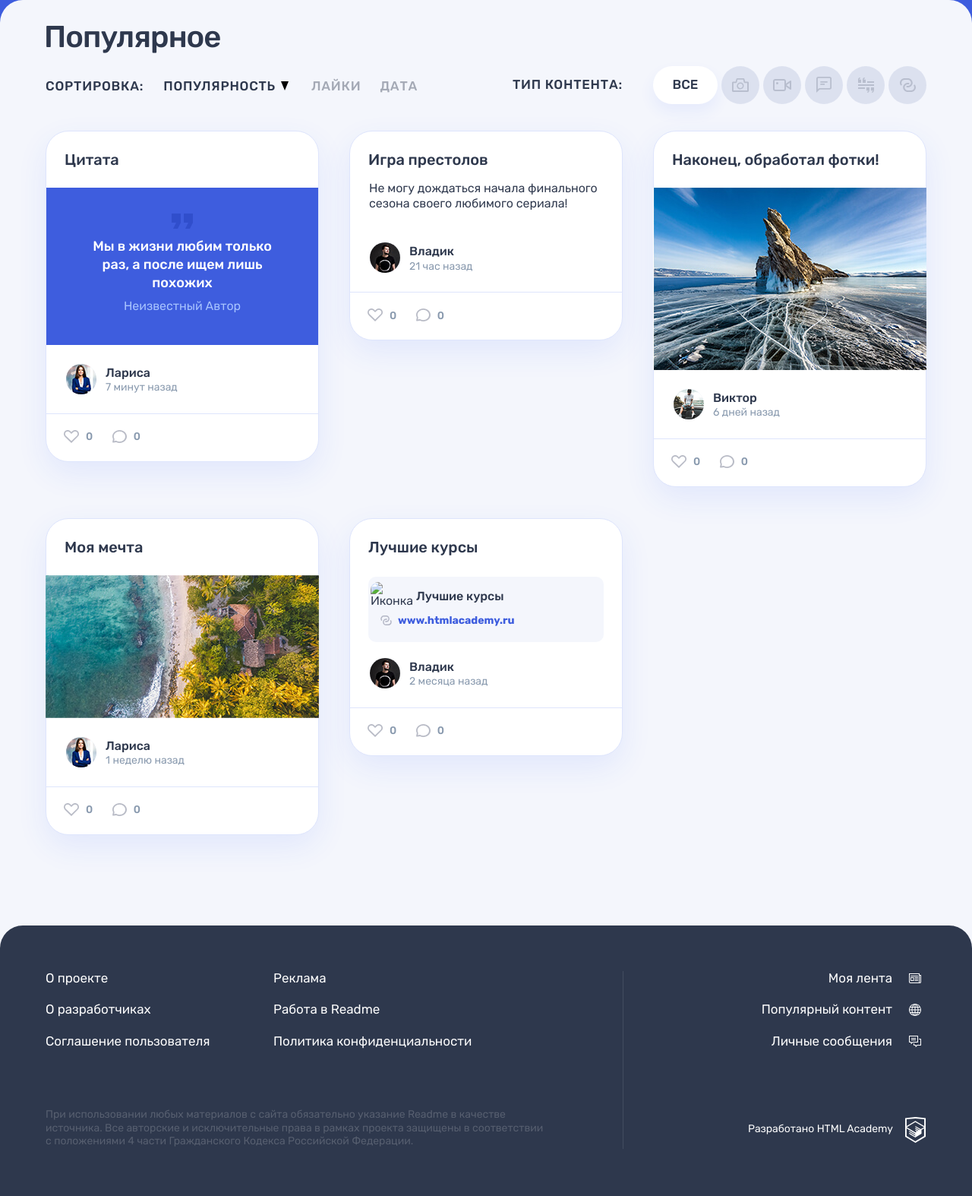
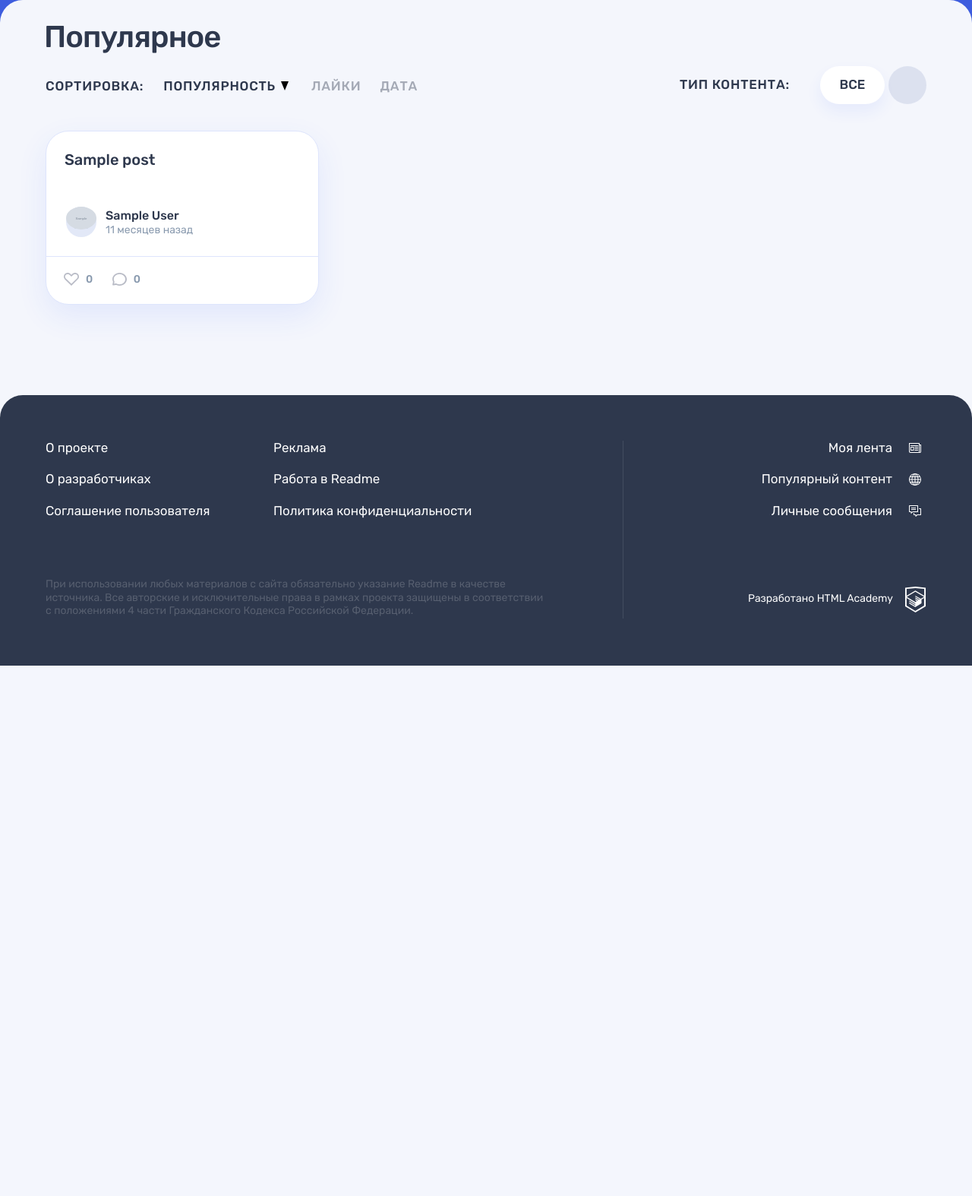
Before and after one commit to htmlacademy-php/240455-readme-12, a PHP site: page / in a window 1280 px wide. Shown: the part 71-1645 px from the top of the page at 76% size. After the commit the page ends 947 px from the top, so only its background shows below. Run offline with PHP 8.4, Linux system fonts and the light colour scheme; tables that the repository leaves empty hold one stand-in row (values such as "Sample post"); grey boxes marked "Sample" are stand-in pictures.

Commit message:
Чтение и показ записей из MySQL

```diff
--- /dev/null
+++ b/config/db.php
@@ -0,0 +1,8 @@
+<?php
+$db = [
+    'host' => '127.0.0.1',
+    'user' => 'root',
+    'password' => '',
+    'database' => 'readme',
+];
+?>
--- a/index.php
+++ b/index.php
@@ -1,59 +1,52 @@
 <?php
+require_once 'init.php';
 
-require_once 'helpers.php';
-require_once 'functions.php';
+if (!$link) {
+    $error = mysqli_connect_error();
+    $content = include_template('error.php', ['error' => $error]);
+} else {
+    $sql = 'SELECT * FROM category';
+    $result = mysqli_query($link, $sql);
+
+    if ($result) {
+        $categories = mysqli_fetch_all($result, MYSQLI_ASSOC);
+    } else {
+        $error = mysqli_error($link);
+        $content = include_template('error.php', ['error' => $error]);
+    }
+
+    $sql_post = 'SELECT
+                    p.*,
+                    u.login,
+                    u.avatar,
+                    c.category
+                FROM post AS p
+                    INNER JOIN user AS u
+                        ON p.user_id = u.id
+                    INNER JOIN category AS c
+                        ON p.category_id = c.id
+                ORDER BY view_count DESC';
+    $result_post = mysqli_query($link, $sql_post);
+
+    if ($result_post) {
+        $posts = mysqli_fetch_all($result_post, MYSQLI_ASSOC);
+    } else {
+        $error = mysqli_error($link);
+        $content = include_template('error.php', ['error' => $error]);
+    }
+}
+
+// Генерация дат
+
+foreach ($posts as $key => $post) {
+    $posts[$key]['date_title'] = date("d.m.Y H:i", strtotime($post['dt_add']));
+
+    $posts[$key]['date_interval'] = get_interval($post['dt_add']);
+}
 
 $is_auth = rand(0, 1);
 
 $user_name = 'Никитина Виктория';
-
-$posts = [
-    [
-        'title' => 'Цитата',
-        'type' => 'post-quote',
-        'content' => 'Мы в жизни любим только раз, а после ищем лишь похожих',
-        'author' => 'Лариса',
-        'avatar' => 'userpic-larisa-small.jpg',
-    ],
-    [
-        'title' => 'Игра престолов',
-        'type' => 'post-text',
-        'content' => 'Не могу дождаться начала финального сезона своего любимого сериала!',
-        'author' => 'Владик',
-        'avatar' => 'userpic.jpg',
-    ],
-    [
-        'title' => 'Наконец, обработал фотки!',
-        'type' => 'post-photo',
-        'content' => 'rock-medium.jpg',
-        'author' => 'Виктор',
-        'avatar' => 'userpic-mark.jpg',
-    ],
-    [
-        'title' => 'Моя мечта',
-        'type' => 'post-photo',
-        'content' => 'coast-medium.jpg',
-        'author' => 'Лариса',
-        'avatar' => 'userpic-larisa-small.jpg',
-    ],
-    [
-        'title' => 'Лучшие курсы',
-        'type' => 'post-link',
-        'content' => 'www.htmlacademy.ru',
-        'author' => 'Владик',
-        'avatar' => 'userpic.jpg',
-    ],
-];
-
-// Генерация псевдодат
-
-foreach ($posts as $key => $post) {
-    $posts[$key]['date'] = generate_random_date($key);
-
-    $posts[$key]['date_title'] = date("d.m.Y H:i", strtotime(generate_random_date($key)));
-
-    $posts[$key]['date_interval'] = get_interval(generate_random_date($key));
-}
 
 // Очистка от XSS
 
@@ -63,6 +56,7 @@
 
 $main_content = include_template('main.php', [
     'posts' => $posts,
+    'categories' => $categories,
 ]);
 
 $layout_content = include_template('layout.php', [
--- /dev/null
+++ b/init.php
@@ -0,0 +1,11 @@
+<?php
+require_once 'helpers.php';
+require_once 'functions.php';
+require_once 'config/db.php';
+
+$link = mysqli_connect($db['host'], $db['user'], $db['password'], $db['database']);
+mysqli_set_charset($link, "utf8");
+
+$categories = [];
+$content = '';
+?>
--- a/templates/main.php
+++ b/templates/main.php
@@ -41,86 +41,56 @@
                             <span>Все</span>
                         </a>
                     </li>
+                    <?php foreach ($categories as $cat): ?>
                     <li class="popular__filters-item filters__item">
-                        <a class="filters__button filters__button--photo button" href="#">
-                            <span class="visually-hidden">Фото</span>
-                            <svg class="filters__icon" width="22" height="18">
-                                <use xlink:href="#icon-filter-photo"></use>
+                     	<a class="filters__button filters__button--<?=$cat['category']; ?> button" href="">
+                     		<span class="visually-hidden"><?=$cat['category_name']; ?></span>
+                     		<svg class="filters__icon" width="22" height="18">
+                                <use xlink:href="#icon-filter-<?=$cat['category']; ?>"></use>
                             </svg>
-                        </a>
-                    </li>
-                    <li class="popular__filters-item filters__item">
-                        <a class="filters__button filters__button--video button" href="#">
-                            <span class="visually-hidden">Видео</span>
-                            <svg class="filters__icon" width="24" height="16">
-                                <use xlink:href="#icon-filter-video"></use>
-                            </svg>
-                        </a>
-                    </li>
-                    <li class="popular__filters-item filters__item">
-                        <a class="filters__button filters__button--text button" href="#">
-                            <span class="visually-hidden">Текст</span>
-                            <svg class="filters__icon" width="20" height="21">
-                                <use xlink:href="#icon-filter-text"></use>
-                            </svg>
-                        </a>
-                    </li>
-                    <li class="popular__filters-item filters__item">
-                        <a class="filters__button filters__button--quote button" href="#">
-                            <span class="visually-hidden">Цитата</span>
-                            <svg class="filters__icon" width="21" height="20">
-                                <use xlink:href="#icon-filter-quote"></use>
-                            </svg>
-                        </a>
-                    </li>
-                    <li class="popular__filters-item filters__item">
-                        <a class="filters__button filters__button--link button" href="#">
-                            <span class="visually-hidden">Ссылка</span>
-                            <svg class="filters__icon" width="21" height="18">
-                                <use xlink:href="#icon-filter-link"></use>
-                            </svg>
-                        </a>
-                    </li>
+                     	</a>
+                     </li>
+                    <?php endforeach; ?>
                 </ul>
             </div>
         </div>
         <div class="popular__posts">
     		<?php foreach ($posts as $post): ?>
-            <article class="popular__post post <?= $post['type']; ?>">
+            <article class="popular__post post post-<?= $post['category']; ?>">
                 <header class="post__header">
-                    <h2><?= $post['title']; ?></h2>
+                    <h2><?= $post['p_title']; ?></h2>
                 </header>
                 <div class="post__main">
-    	    	<?php switch ($post['type']):
+    	    	<?php switch ("post-".$post['category']):
                           case 'post-quote': ?>
                     <blockquote>
-                    	<p><?= $post['content']; ?></p>
+                    	<p><?= $post['p_content']; ?></p>
                     	<cite>Неизвестный Автор</cite>
                     </blockquote>
           	    		<?php break;
 
                           case 'post-text': ?>
-                  	<p><?php echo cut_text($post['content']); ?></p>
+                  	<p><?php echo cut_text($post['p_content']); ?></p>
                     	<?php break;
 
                           case 'post-photo': ?>
                     <div class="post-photo__image-wrapper">
-                        <img src="img/<?= $post['content']; ?>" alt="Фото от пользователя" width="360" height="240">
+                        <img src="img/<?= $post['p_content']; ?>" alt="Фото от пользователя" width="360" height="240">
                     </div>
                     	<?php break;
 
                           case 'post-link': ?>
                     <div class="post-link__wrapper">
-                    	<a class="post-link__external" href="http://<?= $post['content']; ?>" title="Перейти по ссылке">
+                    	<a class="post-link__external" href="http://<?= $post['p_content']; ?>" title="Перейти по ссылке">
                         	<div class="post-link__info-wrapper">
                             	<div class="post-link__icon-wrapper">
-                                	<img src="https://www.google.com/s2/favicons?domain=<?= $post['content']; ?>" alt="Иконка">
+                                	<img src="https://www.google.com/s2/favicons?domain=<?= $post['p_content']; ?>" alt="Иконка">
                                 </div>
                                 <div class="post-link__info">
-                                	<h3><?= $post['title']; ?></h3>
+                                	<h3><?= $post['p_title']; ?></h3>
                                 </div>
                             </div>
-                            <span><?= $post['content']; ?></span>
+                            <span><?= $post['p_content']; ?></span>
                         </a>
                     </div>
                     	<?php break;
@@ -128,7 +98,7 @@
                           case 'post-video': ?>
                     <div class="post-video__block">
                       <div class="post-video__preview">
-                          <?= embed_youtube_cover($post['content']); ?>
+                          <?= embed_youtube_cover($post['p_content']); ?>
                           <img src="img/coast-medium.jpg" alt="Превью к видео" width="360" height="188">
                       </div>
                       <a href="post-details.html" class="post-video__play-big button">
@@ -150,7 +120,7 @@
                             </div>
                             <div class="post__info">
                                 <b class="post__author-name"><?= $post['author']; ?></b>
-                                <time class="post__time" title="<?= $post['date_title']; ?>" datetime="<?= $post['date']; ?>"><?= $post['date_interval']; ?></time>
+                                <time class="post__time" title="<?= $post['date_title']; ?>" datetime="<?= $post['dt_add']; ?>"><?= $post['date_interval']; ?></time>
                             </div>
                         </a>
                     </div>
```
Also changed, not shown: templates/error.php (added, +10 -0 lines).
